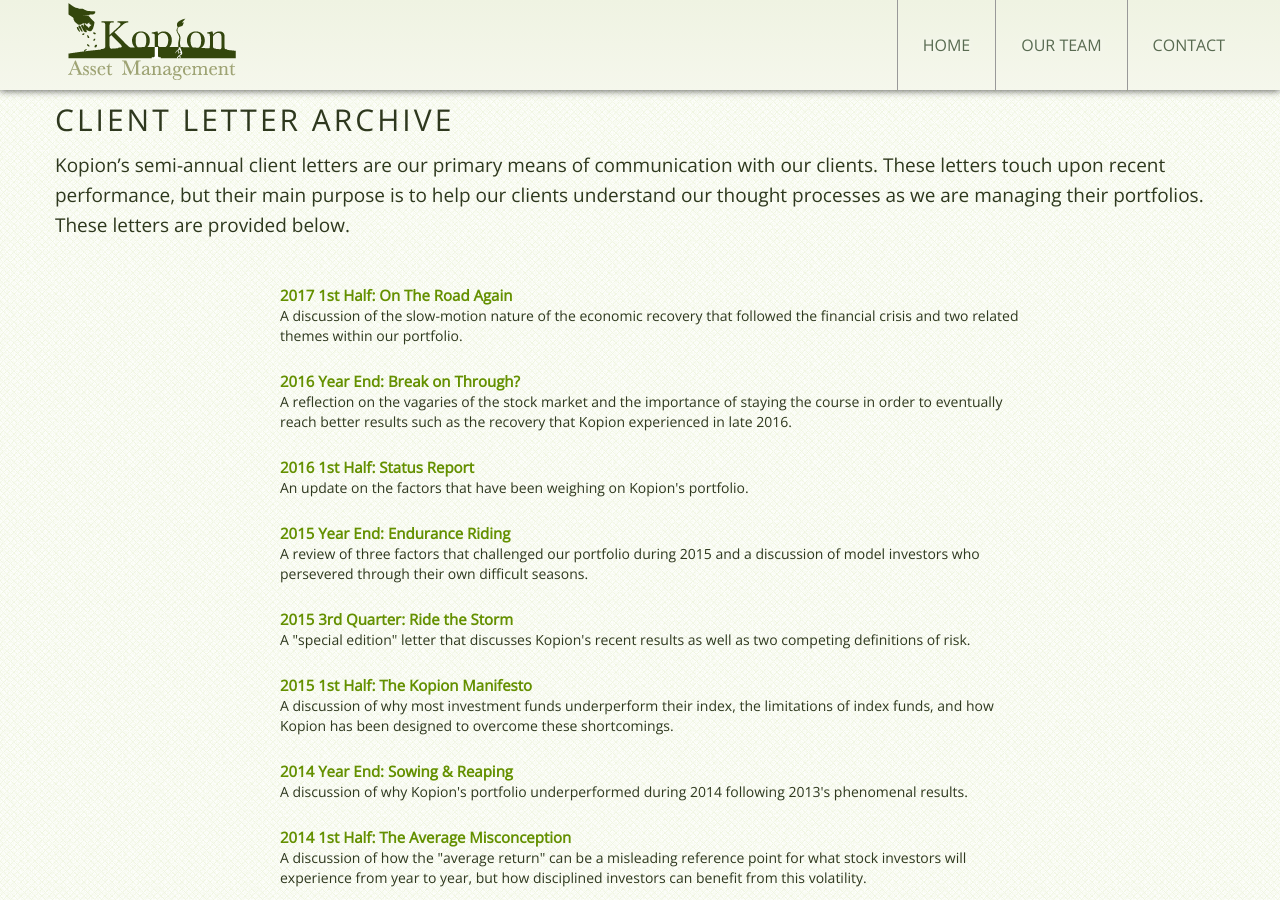
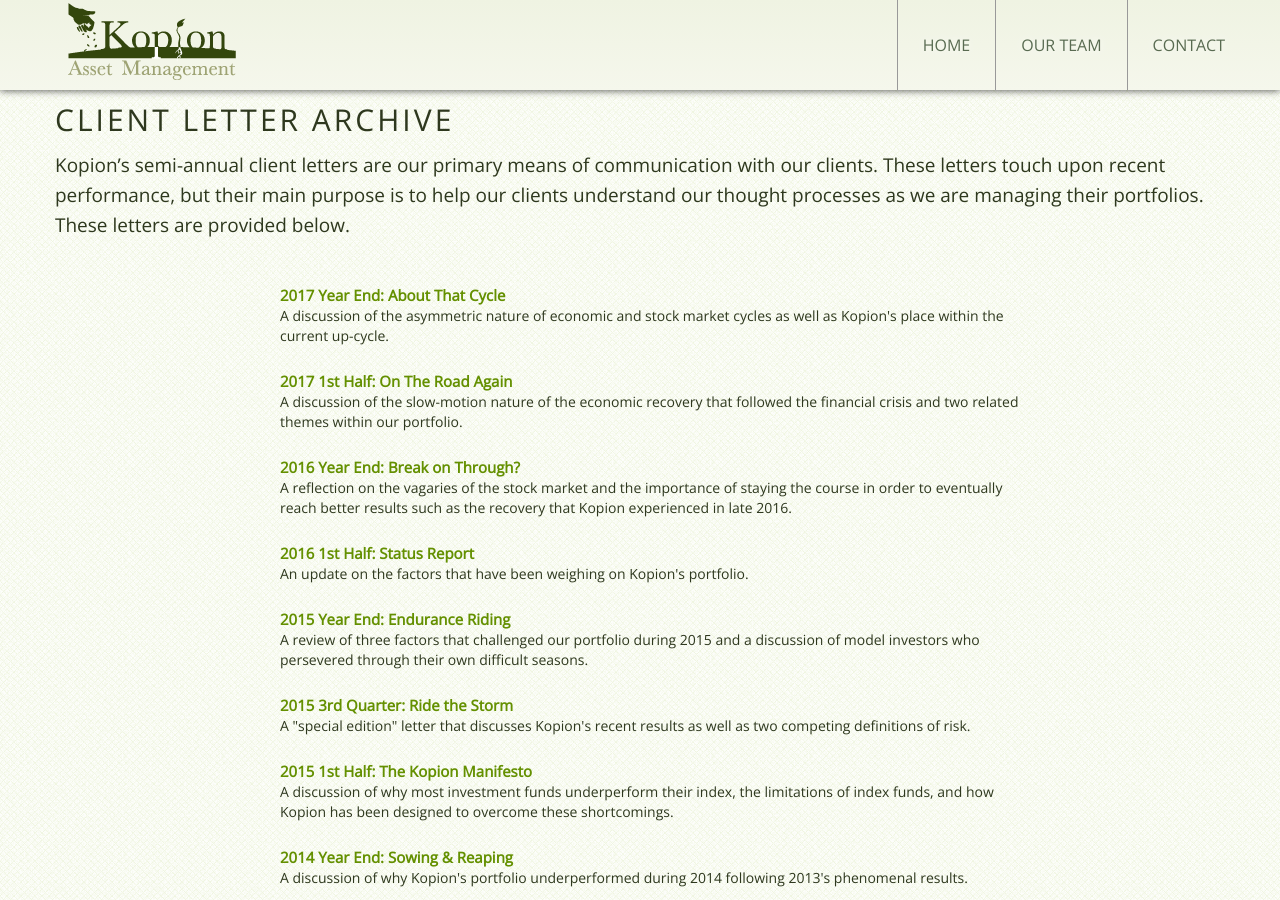
Before and after one commit to tlewismedia/kopion, a Jekyll site: the page built from letters.html, in a window 1280 px wide and 900 px high. Built offline with Jekyll 4.4.1, drawn with Linux system fonts in a browser that asks for light colours; some web fonts are replaced.

Commit message:
2018 updates

```diff
--- a/_data/letters.yml
+++ b/_data/letters.yml
@@ -1,4 +1,8 @@
 ---
+-
+  caption: A discussion of the asymmetric nature of economic and stock market cycles as well as Kopion's place within the current up-cycle.
+  file: about_that_cycle.pdf
+  title: "2017 Year End: About That Cycle"
 -
   caption: A discussion of the slow-motion nature of the economic recovery that followed the financial crisis and two related themes within our portfolio.
   file: on_the_road_again.pdf
--- a/_layouts/default.html
+++ b/_layouts/default.html
@@ -6,7 +6,7 @@
   <meta name="viewport" content="width=device-width, initial-scale=1.0">
   <meta name="description" content="Like a farmer cultivating an orchard, Kopion applies all of it skills to growing its clients’ equity investment portfolios. While no investment manager can promise good results, certain attributes improve the likelihood of success, and Kopion is rich in these characteristics.">
   <meta name="keywords" content="Asset, Management, investing, money, retirement, fund, account, finance">
-  <link href="css/bootstrap.css" rel="stylesheet">
+  <link href="css/bootstrap.min.css" rel="stylesheet">
   <link href='http://fonts.googleapis.com/css?family=Arvo' rel='stylesheet' type='text/css'>
   <link href='http://fonts.googleapis.com/css?family=PT+Sans' rel='stylesheet' type='text/css'>
   <link href='http://fonts.googleapis.com/css?family=Droid+Serif' rel='stylesheet' type='text/css'>
--- a/performance.html
+++ b/performance.html
@@ -75,7 +75,7 @@
 
       <p>The performance figures cited in this presentation include both “gross returns” which are returns before Kopion’s management fee and “net returns” which are returns after deducting Kopion’s management fee.  Kopion's fee rates are available upon request.  Mr. Ledbetter was employed by Friedberg Investment Management (FIM) from 7/1/02 through 7/31/09, and FIM’s management fee rates  were different from Kopion’s.  In order to provide a better depiction of the impact of Kopion’s fees,  this presentation uses Kopion’s maximum fee rate of 1.25% for all periods presented including those during which Mr. Ledbetter was employed by FIM.</p>
 
-      <p>Kopion has provided the returns of the S&P 500 and the Russell 2000 indices in order to provide the broader market context of Mr. Ledbetter’s returns.  The S&P 500 tracks the performance of relatively large publically traded companies, and the Russell 2000 tracks the performance of relatively small ones.  Kopion does not “benchmark” its portfolio against indices in the traditional sense of carefully managing the portfolio for comparison against a specific index.  Instead, these two indices are used as broad indicators of the market’s performance.  Mr. Ledbetter has primarily focused on small and medium sized firms, but he has also invested in some large companies as well.  This is why Kopion has provided the results of both the S&P 500 and Russell 2000.  From 2/3/04 through 12/31/16, Mr. Ledbetter's monthly net returns were 43% and 5% more volatile than the S&P 500’s and Russell 2000’s, respectively.  For the three years ending 12/31/16, Mr. Ledbetter's monthly net returns were 69% and 14% more volatile than the S&P 500’s and Russell 2000’s, respectively.</p>
+      <p>Kopion has provided the returns of the S&P 500 and the Russell 2000 indices in order to provide the broader market context of Mr. Ledbetter’s returns.  The S&P 500 tracks the performance of relatively large publically traded companies, and the Russell 2000 tracks the performance of relatively small ones.  Kopion does not “benchmark” its portfolio against indices in the traditional sense of carefully managing the portfolio for comparison against a specific index.  Instead, these two indices are used as broad indicators of the market’s performance.  Mr. Ledbetter has primarily focused on small and medium sized firms, but he has also invested in some large companies as well.  This is why Kopion has provided the results of both the S&P 500 and Russell 2000.  From 2/3/04 through 12/31/17, Mr. Ledbetter's monthly net returns were 43% and 5% more volatile than the S&P 500’s and Russell 2000’s, respectively.  For the three years ending 12/31/16, Mr. Ledbetter's monthly net returns were 65% and 18% more volatile than the S&P 500’s and Russell 2000’s, respectively.</p>
 
       <p>Indices’ performance figures have been obtained from sources believed to be reliable.</p>
     </div>
```
Also changed, not shown: images/graph1.png, images/graph2.png, images/table1.png, images/table2.png, 1 other file.
